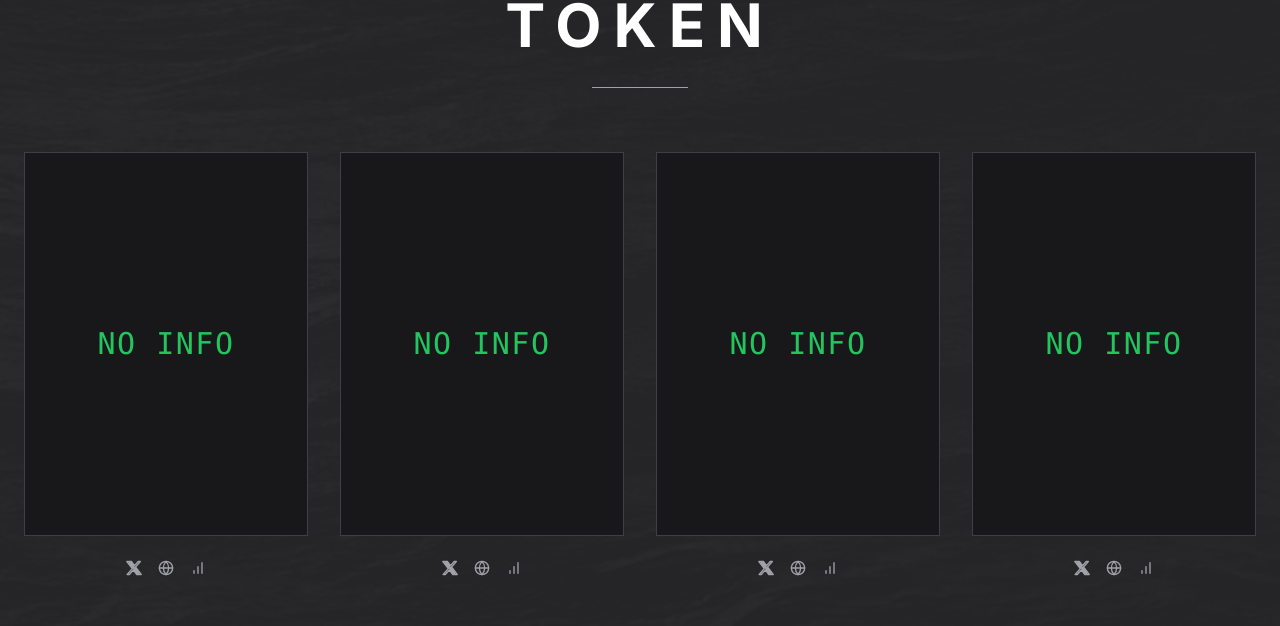
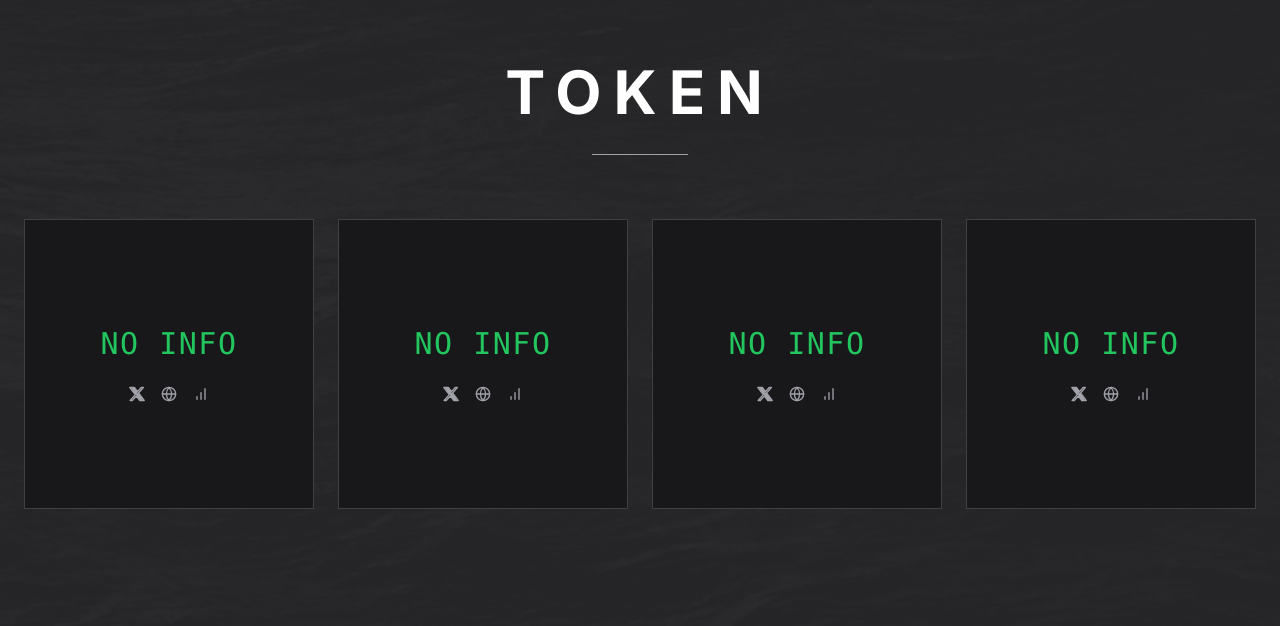
Before and after one commit to core-idea/portfolio, a React (Vite) app: page / in a window 1280 px wide. Shown: the part 4115-4741 px from the top of the page. Built offline with nearby package versions, Linux system fonts and the light colour scheme; what @radix-ui/themes would draw is missing.

Commit message:
1.0.14 - Make token cards square like skills section

```diff
--- a/src/components/CollectionSection.tsx
+++ b/src/components/CollectionSection.tsx
@@ -35,7 +35,7 @@ const CollectionSection: React.FC = () => {
           <div className="w-24 h-px bg-zinc-400 mx-auto"></div>
         </motion.div>
 
-        <div className="grid grid-cols-1 md:grid-cols-2 lg:grid-cols-4 gap-8">
+        <div className="grid grid-cols-1 md:grid-cols-2 lg:grid-cols-4 gap-6">
           {collection.map((item, index) => (
             <motion.div
               key={item.name}
@@ -43,14 +43,11 @@ const CollectionSection: React.FC = () => {
               whileInView={{ opacity: 1, y: 0 }}
               transition={{ duration: 0.8, delay: index * 0.2 }}
               viewport={{ once: true }}
-              className="group"
+              className="bg-zinc-900 border border-zinc-700 aspect-square flex flex-col justify-center items-center p-8"
             >
-              <div className="relative overflow-hidden mb-6 bg-zinc-900 border border-zinc-700 h-96 flex items-center justify-center">
-                <div className="text-center font-mono text-2xl md:text-3xl text-green-500 tracking-wider">
+              <div className="text-center font-mono text-2xl md:text-3xl text-green-500 tracking-wider mb-6">
                 NO INFO
               </div>
-              </div>
-              <div className="text-center">
               <div className="flex items-center justify-center space-x-4">
                 <a href="#" className="text-zinc-400 hover:text-white transition-colors duration-300" aria-label="X">
                   <svg width="16" height="16" viewBox="0 0 24 24" fill="none" stroke="currentColor" strokeWidth="2" strokeLinecap="round" strokeLinejoin="round">
@@ -72,7 +69,6 @@ const CollectionSection: React.FC = () => {
                   </svg>
                 </a>
               </div>
-              </div>
             </motion.div>
           ))}
         </div>
```
Lines whose indentation alone changed are shown as unchanged.
